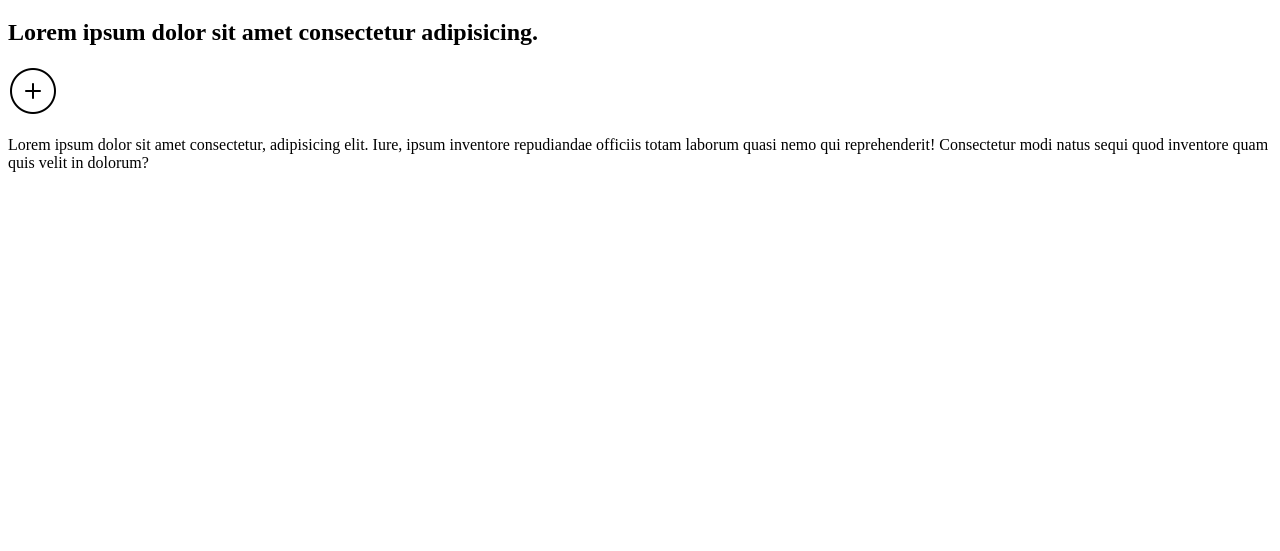
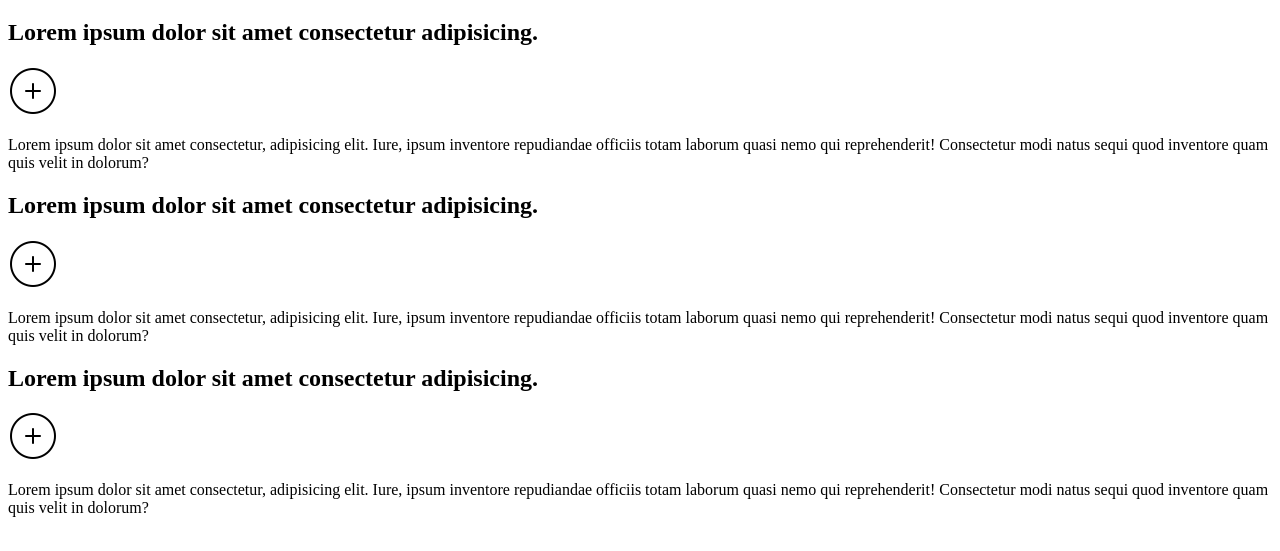
Before and after one commit to isaacmariga/Questions, a plain HTML site: page index.html in a window 1280 px wide. Shown: the part 61-612 px from the top of the page. Drawn offline with Linux system fonts and the light colour scheme.

Commit message:
Adding other cards

```diff
--- a/index.html
+++ b/index.html
@@ -12,10 +12,23 @@
     <div class="content">
         <h1>General questions</h1>
     </div>
-    <div class="card" id="card1">
-        <h2>Lorem ipsum dolor sit amet consectetur adipisicing.</h2>
-        <img src="static/icons8-add-50.png" alt="">
-        <p>Lorem ipsum dolor sit amet consectetur, adipisicing elit. Iure, ipsum inventore repudiandae officiis totam laborum quasi nemo qui reprehenderit! Consectetur modi natus sequi quod inventore quam quis velit in dolorum?</p>
+
+    <div class="cards">
+        <div class="card" id="card1">
+            <h2>Lorem ipsum dolor sit amet consectetur adipisicing.</h2>
+            <img src="static/icons8-add-50.png" alt="">
+            <p>Lorem ipsum dolor sit amet consectetur, adipisicing elit. Iure, ipsum inventore repudiandae officiis totam laborum quasi nemo qui reprehenderit! Consectetur modi natus sequi quod inventore quam quis velit in dolorum?</p>
+        </div>
+        <div class="card" id="card1">
+            <h2>Lorem ipsum dolor sit amet consectetur adipisicing.</h2>
+            <img src="static/icons8-add-50.png" alt="">
+            <p>Lorem ipsum dolor sit amet consectetur, adipisicing elit. Iure, ipsum inventore repudiandae officiis totam laborum quasi nemo qui reprehenderit! Consectetur modi natus sequi quod inventore quam quis velit in dolorum?</p>
+        </div>
+        <div class="card" id="card1">
+            <h2>Lorem ipsum dolor sit amet consectetur adipisicing.</h2>
+            <img src="static/icons8-add-50.png" alt="">
+            <p>Lorem ipsum dolor sit amet consectetur, adipisicing elit. Iure, ipsum inventore repudiandae officiis totam laborum quasi nemo qui reprehenderit! Consectetur modi natus sequi quod inventore quam quis velit in dolorum?</p>
+        </div>
     </div>
 </body>
 
```
